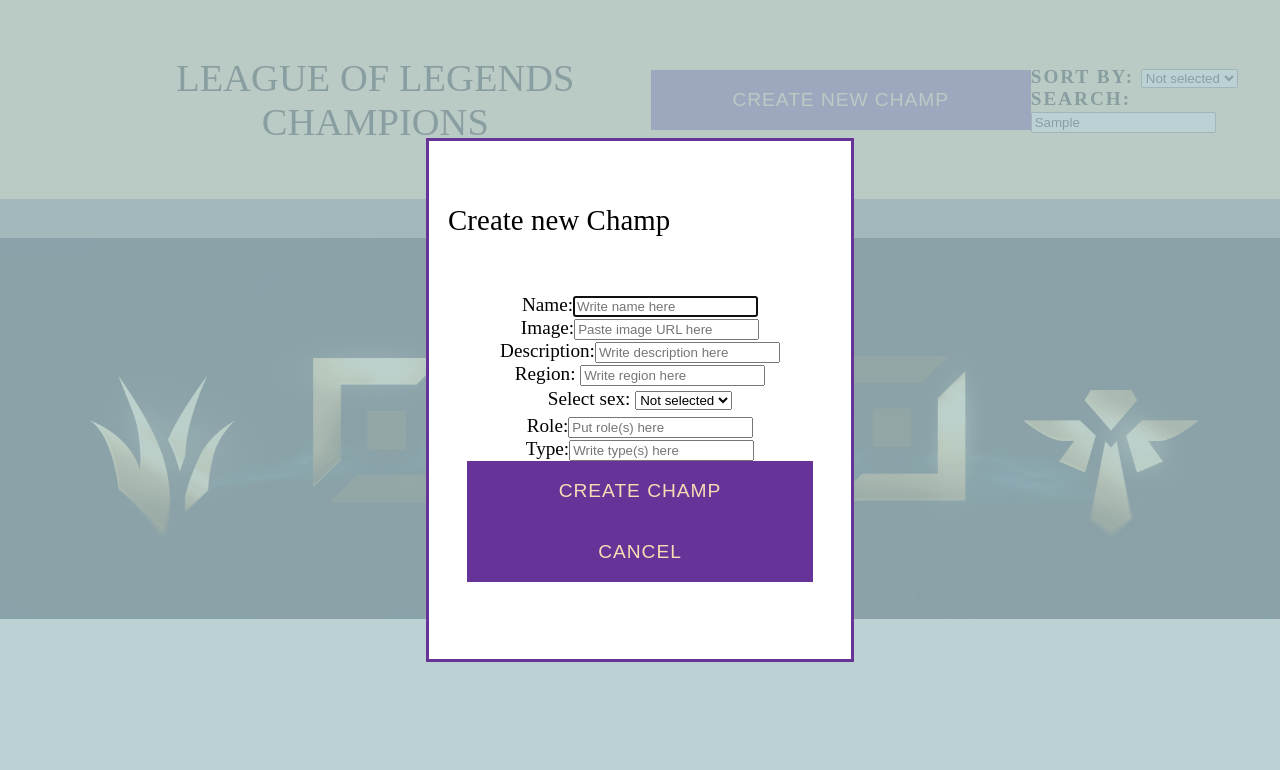
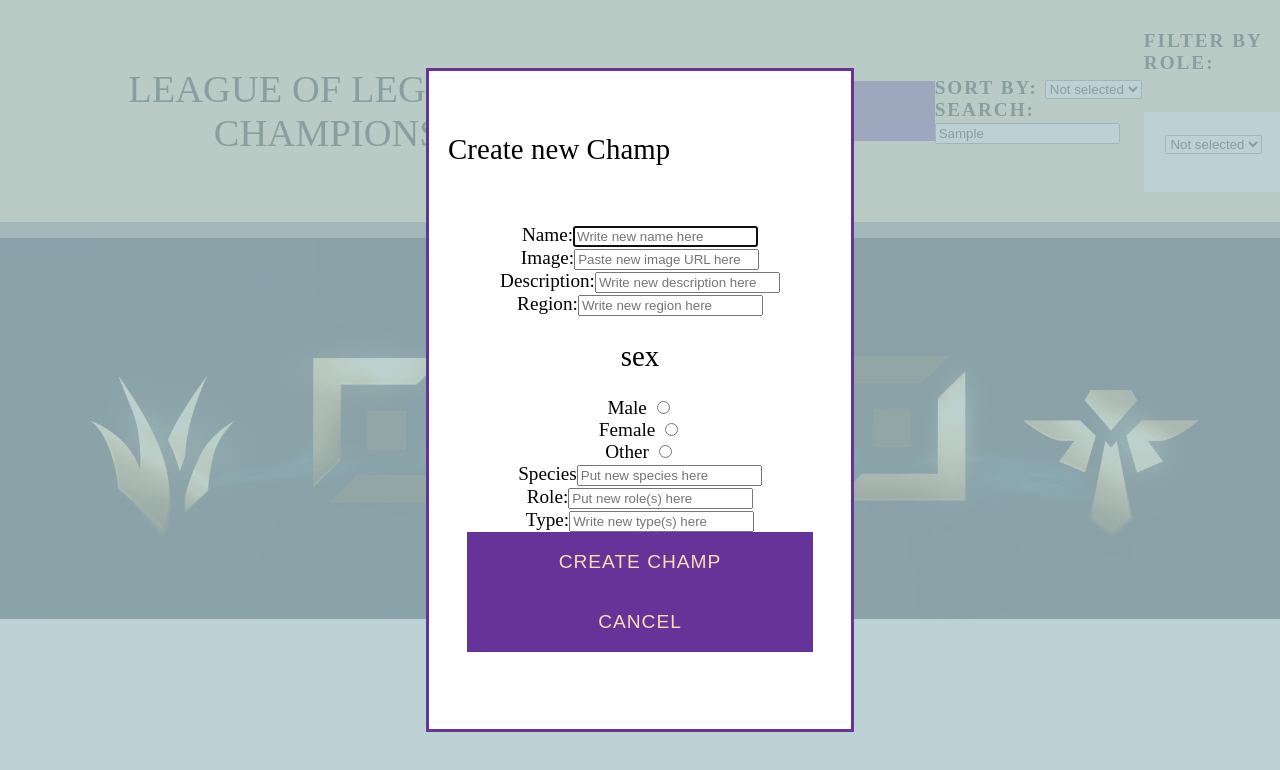
Before and after one commit to OliKirk/Forms-Rest-Crud, a plain HTML site: page index.html in a window 1280 px wide. Both pictures are taken after typing "Sample" into the empty fields and a click on the button "CREATE NEW CHAMP". Drawn offline with Linux system fonts and the light colour scheme; no server answers.

Commit message:
Ting virker

```diff
--- a/index.html
+++ b/index.html
@@ -31,9 +31,26 @@
             <input type="search" id="input-search" placeholder="Search by name">
         </div>
     </section>
+
+            <label for="filter-by">Filter by role:
+           <form id="filter-by" name="filter-by">
+            <select>
+                <option value="">Not selected</option>
+                <option value="top">Top</option>
+                <option value="jungle">Jungle</option>
+                <option value="middle">Middle</option>
+                <option value="marksman">Marksman</option>
+                <option value="support">support</option>
+            </select>
+          </form>
+        </label>
+
+
+
     <section id="champs" class="grid-container"></section>
 
     </header>
+
 
     <main class="background-main">
 
@@ -46,51 +63,73 @@
       <dialog id="dialog-create-champ">
 
         <h2>Create new Champ</h2>
-        <form id="form-create-champ" method="dialog">
+        <form method="dialog" id="form-create-champ">
           <label for="name">Name:</label
-          ><input  type="text"   name="name   id="name" placeholder="Write name here"   required /><br>
-
+          ><input
+            type="text"
+            name="name"
+            id="name"
+            placeholder="Write new name here"
+            required
+          />
+          <br>
           <label for="image">Image:</label
           ><input
             type="url"
-            id="image"
+            id="dialog-image"
             name="image"
-            placeholder="Paste image URL here"
-          /><br>
-
+            placeholder="Paste new image URL here"
+          />
+          <br>
           <label for="description">Description:</label
           ><input
             type="text"
             name="description"
             id="description"
-            placeholder="Write description here"
-          /> <br>
+            placeholder="Write new description here"
+          />
+          <br>
+          <label for="region">Region:</label
+          ><input
+            type="text"
+            id="region"
+            name="region"
+            placeholder="Write new region here"
+          />
 
-          <label for="region">Region:</label >
-          <input  type="text" id="region" name="region" placeholder="Write region here"/> <br>
+          <h2 class="Sex">sex</h2>
+          <label for="male">Male</label>
+          <input type="radio" id="sex" value="Male"  name="sex" /><br />
+          <label for="<female>">Female</label>
+          <input type="radio" name="sex" value="Female" id="sex" /><br />
+            <label for="<female>">Other</label>
+          <input type="radio" name="sex" value="Other" id="sex" /><br />
 
-   <label for="sex">Select sex:
-            <select class="sex">
-                <option id="sex" value="" selected>Not selected</option>
-                <option id="sex" value="male">Male</option>
-                <option id="sex" value="female">Female</option>
-               <option id="sex" value="other">Other</option>
-            </select>
-        </label><br>
+
+          <label for="species">Species</label
+          ><input
+            type="text"
+            id="species"
+            name="species"
+            placeholder="Put new species here"
+          />
+
+          <br>
           <label for="role">Role:</label
           ><input
             type="text"
             id="role"
             name="role"
-            placeholder="Put role(s) here"
+            placeholder="Put new role(s) here"
             required
-          /><br>
+          />
+          <br>
           <label for="type">Type:</label
           ><input
             type="text"
             id="type"
             name="type"
-            placeholder="Write type(s) here"
+            placeholder="Write new type(s) here"
           />
 
           <button id="create-champ-submit">Create champ</button><button type="button" class="btn-cancel" id="create-champ-cancel">Cancel</button>
@@ -160,15 +199,6 @@
             placeholder="Put new species here"
           />
 
-   <label for="sex">Select sex:
-    <br>
-            <select class="sex">
-                <option id="sex" value="" selected>Not selected</option>
-                <option id="sex" value="male">Male</option>
-                <option id="sex" value="female">Female</option>
-               <option id="sex" value="other">Other</option>
-            </select>
-        </label><br>
 
           <br>
           <label for="role">Role:</label
@@ -179,8 +209,8 @@
             placeholder="Put new role(s) here"
             required
           />
-
-          <!-- <h2>Role</h2>
+<!--
+          <h2>Role</h2>
           <label for="top">Top</label>
           <input type="checkbox" name="role" value="Top"id="top"><br>
           <label for="jungle">Jungle</label>
@@ -192,6 +222,7 @@
           <label for="support">Support</label>
           <input type="checkbox" name="role" value="Support" id="support"><br>
           <br> -->
+          <br>
           <label for="type">Type:</label
           ><input
             type="text"
```
Also changed, not shown: script.js (+36 -168 lines).
